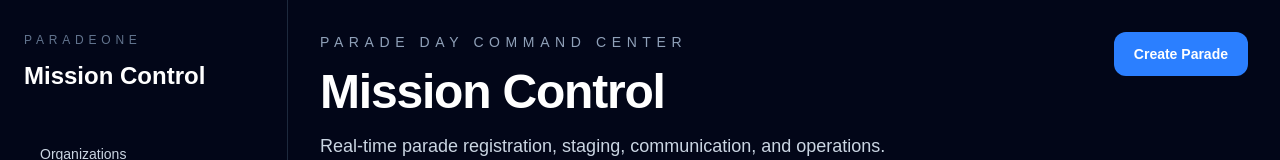
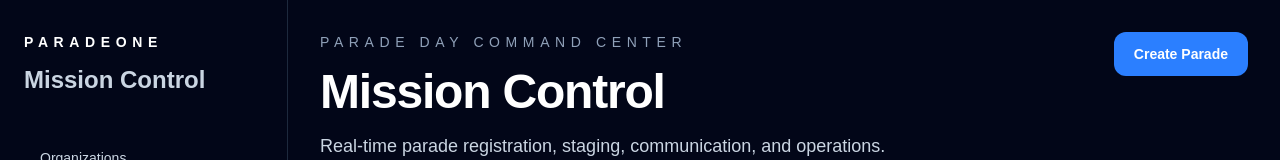
Before and after one commit to boejoyd/paradeone, a Next.js app: page / in a window 1280 px wide. Shown: the top 160 px of the page. Built offline with nearby package versions, Linux system fonts and the light colour scheme; no server answers; the database is empty.

Commit message:
Make sidebar logo link home

```diff
--- a/components/navigation/Sidebar.tsx
+++ b/components/navigation/Sidebar.tsx
@@ -17,12 +17,14 @@ const navItems = [
 export function Sidebar() {
   return (
     <aside className="hidden min-h-screen w-72 border-r border-slate-800 px-6 py-8 md:block">
-      <div>
-        <p className="text-xs uppercase tracking-[0.4em] text-slate-500">
+      <Link href="/" className="block transition hover:opacity-80">
+        <p className="text-sm font-black uppercase tracking-[0.4em] text-white">
           ParadeOne
         </p>
-        <h1 className="mt-3 text-2xl font-bold">Mission Control</h1>
-      </div>
+        <h1 className="mt-3 text-2xl font-semibold text-slate-300">
+          Mission Control
+        </h1>
+      </Link>
 
       <nav className="mt-10 space-y-2">
         {navItems.map((item) => (
```
